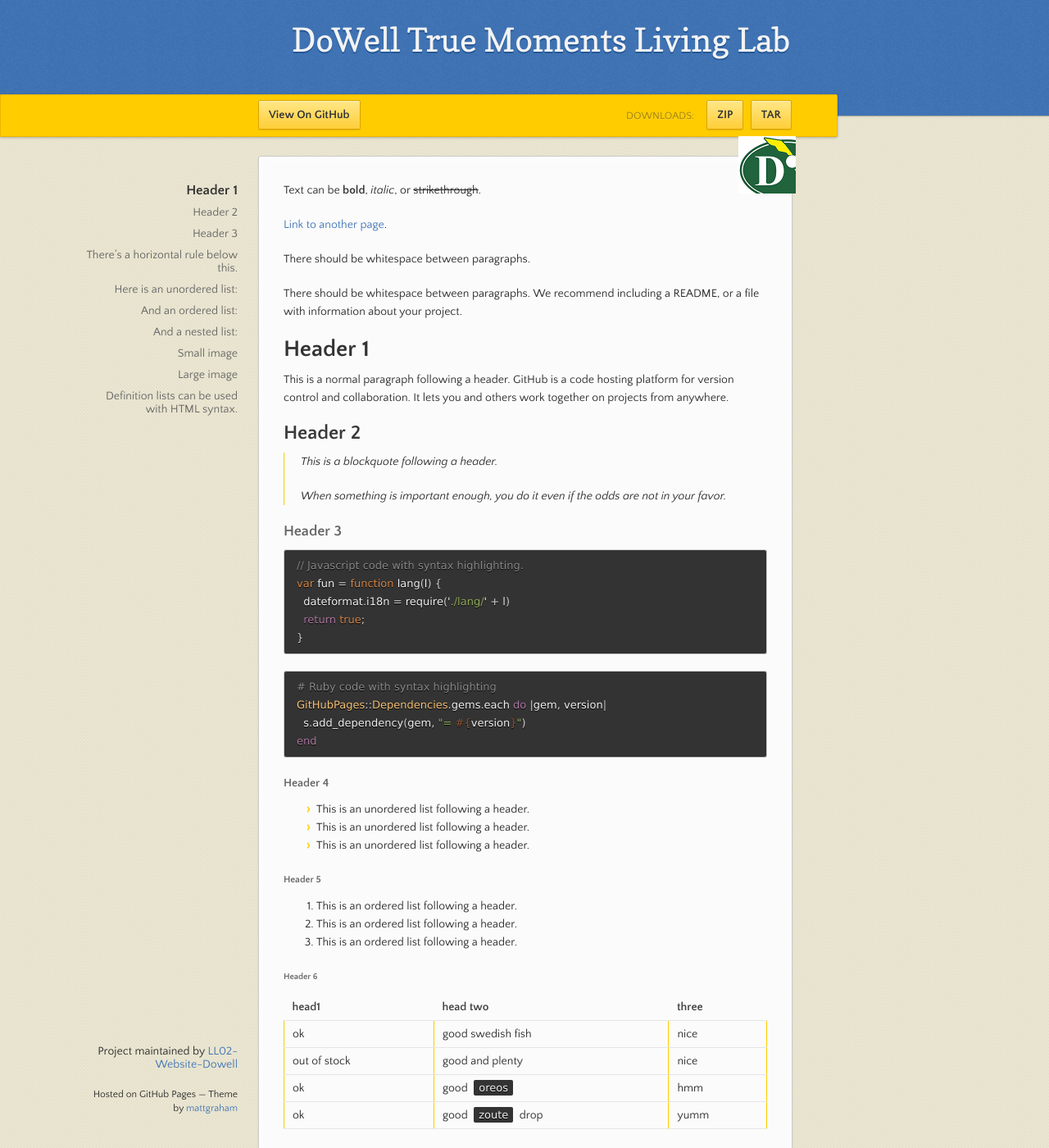
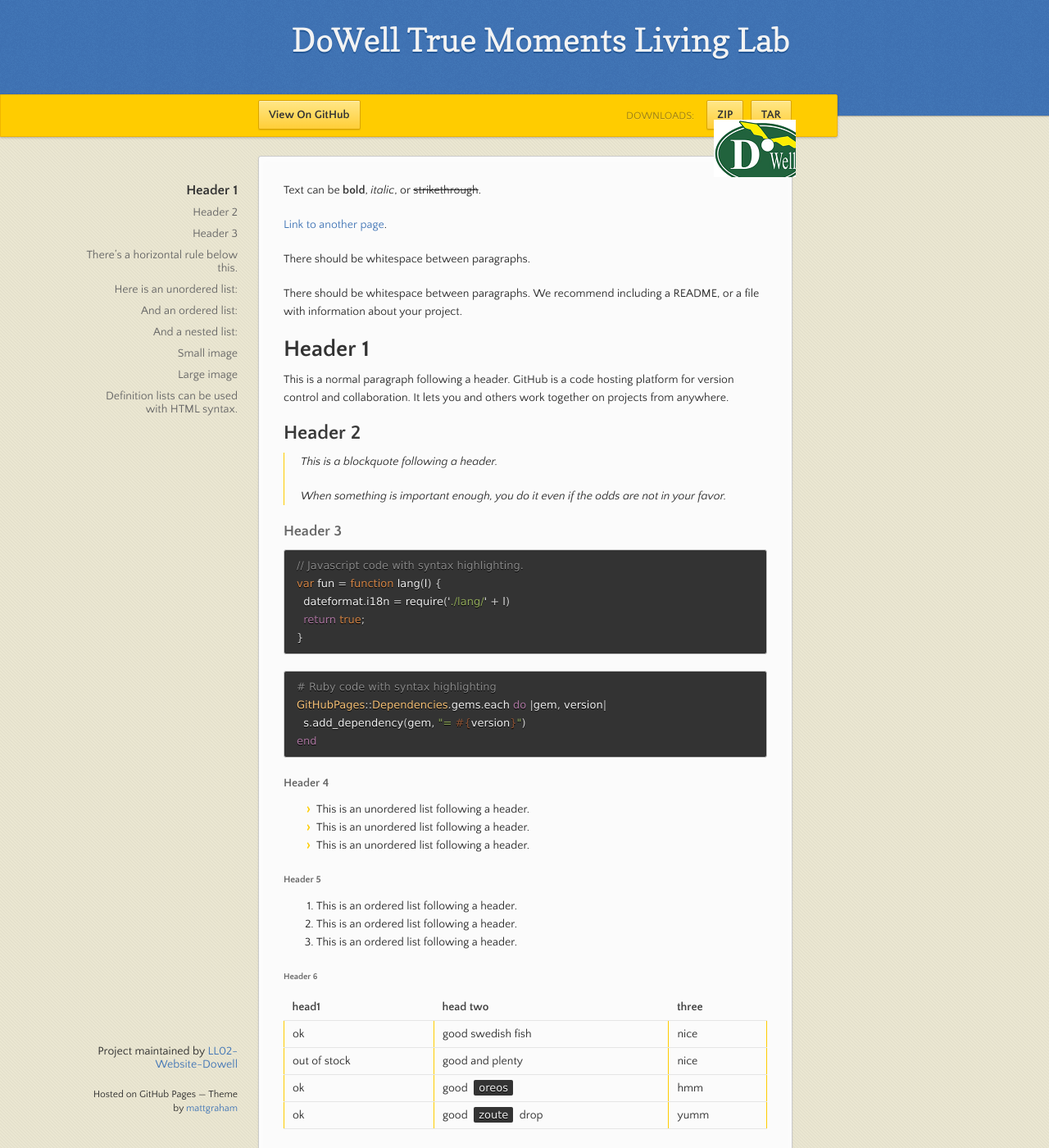
Before and after one commit to LL02-Website-Dowell/Digital-Twin-Note-Taker-Ideation.Dowell, a Jekyll site: the page built from index.md, in a window 1280 px wide and 1400 px high. Shown: the whole window at 82% size. Built offline with Jekyll 4.4.1, drawn with Linux system fonts in a browser that asks for light colours; the repository's description, which GitHub fills in, is left out.

Commit message:
Update jekyll-theme-leap-day.scss

```diff
--- a/_sass/jekyll-theme-leap-day.scss
+++ b/_sass/jekyll-theme-leap-day.scss
@@ -270,9 +270,9 @@ top: 10px;
   #logo {
     position:absolute;
     height: 70px;
-    width: 70px;
+    width: 100px;
     right:50px;
-    top:50px;
+    top:30px;
     display: block;
     background: url(../images/logo.png);
   }
```
